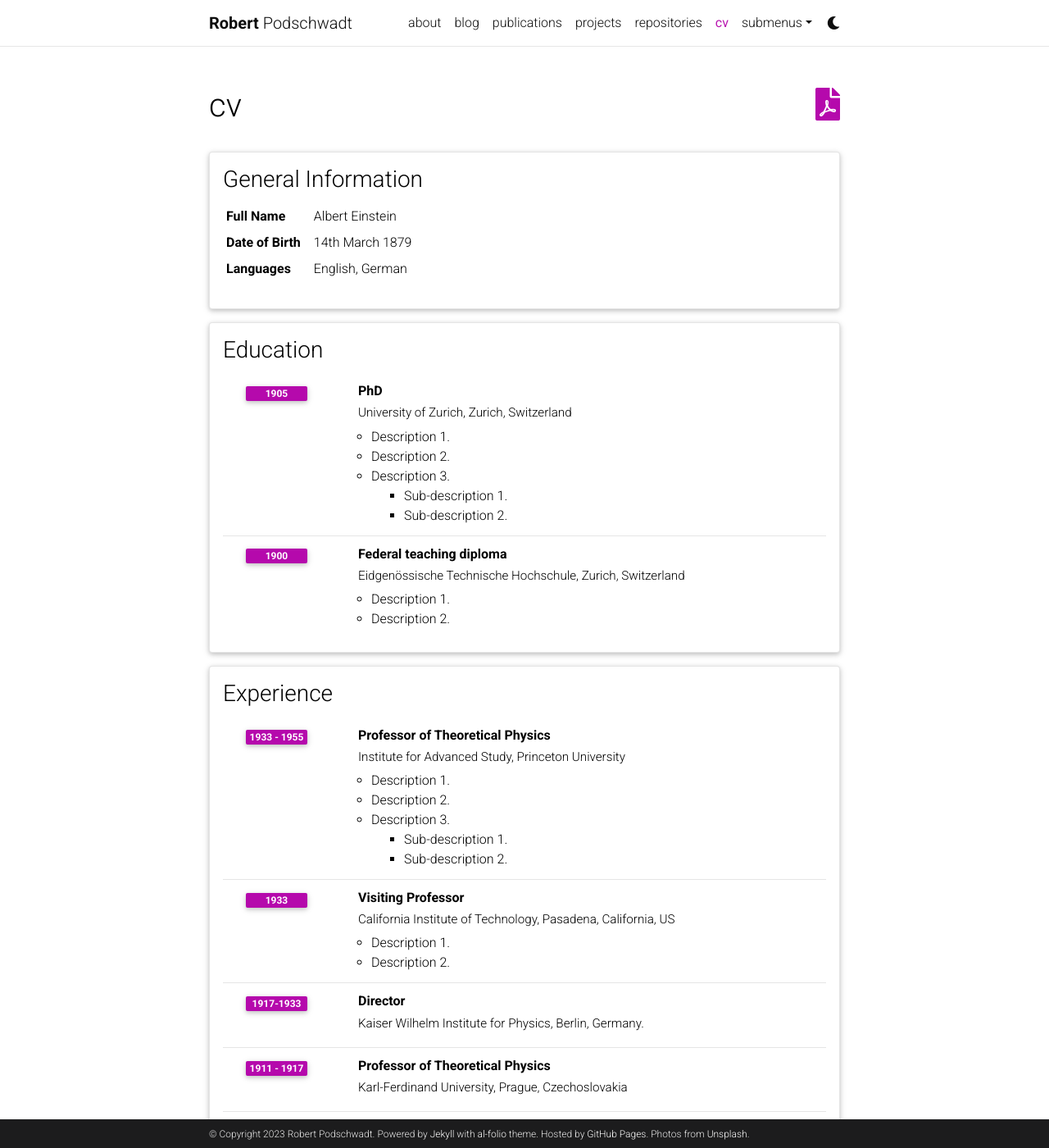
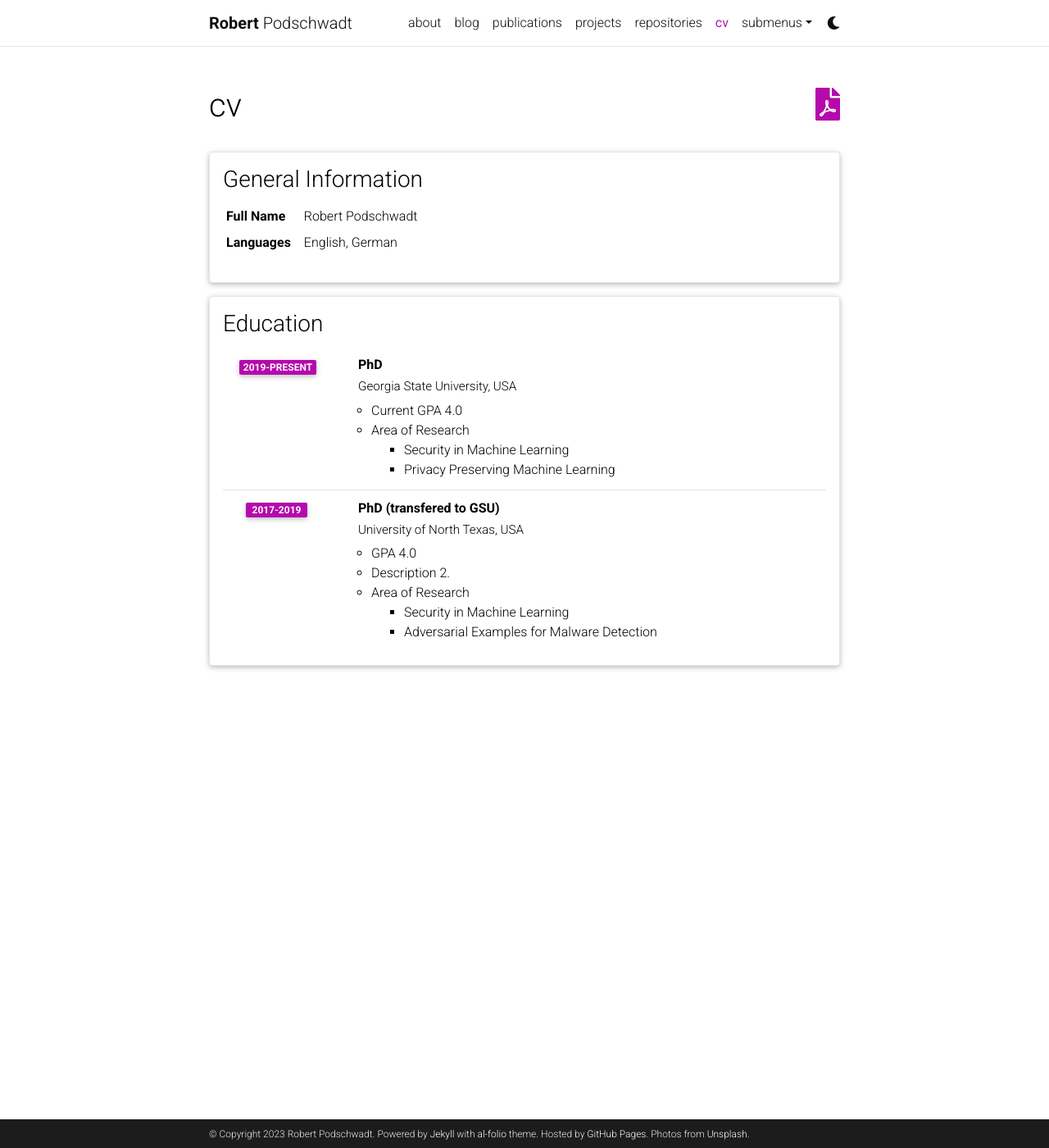
Before and after one commit to podschwadt/podschwadt.github.io, a Jekyll site: the page built from _pages/cv.md, in a window 1280 px wide and 1400 px high. Shown: the whole window at 82% size. Built offline with Jekyll 4.4.1, drawn with Linux system fonts in a browser that asks for light colours; comment, search, counter and statistics services are not loaded; a style sheet for code colours, icons or effects is not loaded; some of the changed text lies outside the part shown.

Commit message:
updated cv

```diff
--- a/_data/cv.yml
+++ b/_data/cv.yml
@@ -2,9 +2,7 @@
   type: map
   contents:
     - name: Full Name
-      value: Albert Einstein
-    - name: Date of Birth
-      value: 14th March 1879
+      value: Robert Podschwadt
     - name: Languages
       value: English, German
 
@@ -12,86 +10,100 @@
   type: time_table
   contents:
     - title: PhD
-      institution: University of Zurich, Zurich, Switzerland
-      year: 1905
+      institution: Georgia State University, USA
+      year: 2019-present
       description:
-        - Description 1.
+        - Current GPA 4.0
+        - title: Area of Research
+          contents:
+            - Security in Machine Learning
+            - Privacy Preserving Machine Learning
+    - title: PhD (transfered to GSU)
+      institution: University of North Texas, USA
+      year: 2017-2019
+      description:
+        - GPA 4.0
         - Description 2.
-        - title: Description 3.
+        - title: Area of Research
           contents:
-            - Sub-description 1.
-            - Sub-description 2.
-    - title: Federal teaching diploma
-      institution: Eidgenössische Technische Hochschule, Zurich, Switzerland
-      year: 1900
-      description:
-        - Description 1.
-        - Description 2.
+            - Security in Machine Learning
+            - Adversarial Examples for Malware Detection
+#       institution: Eidgenössische Technische Hochschule, Zurich, Switzerland
+#       year: 1900
+#       description:
+#         - Description 1.
+#         - Description 2.
+#     - title: Federal teaching diploma
+#       institution: Eidgenössische Technische Hochschule, Zurich, Switzerland
+#       year: 1900
+#       description:
+#         - Description 1.
+#         - Description 2.
 
-- title: Experience
-  type: time_table
-  contents:
-    - title: Professor of Theoretical Physics
-      institution: Institute for Advanced Study, Princeton University
-      year: 1933 - 1955
-      description:
-        - Description 1.
-        - Description 2.
-        - title: Description 3.
-          contents:
-            - Sub-description 1.
-            - Sub-description 2.
-    - title: Visiting Professor
-      institution: California Institute of Technology, Pasadena, California, US
-      year: 1933
-      description:
-        - Description 1.
-        - Description 2.
+# - title: Experience
+#   type: time_table
+#   contents:
+#     - title: Professor of Theoretical Physics
+#       institution: Institute for Advanced Study, Princeton University
+#       year: 1933 - 1955
+#       description:
+#         - Description 1.
+#         - Description 2.
+#         - title: Description 3.
+#           contents:
+#             - Sub-description 1.
+#             - Sub-description 2.
+#     - title: Visiting Professor
+#       institution: California Institute of Technology, Pasadena, California, US
+#       year: 1933
+#       description:
+#         - Description 1.
+#         - Description 2.
 
-    - title: Director
-      institution: Kaiser Wilhelm Institute for Physics, Berlin, Germany.
-      year: 1917-1933
+#     - title: Director
+#       institution: Kaiser Wilhelm Institute for Physics, Berlin, Germany.
+#       year: 1917-1933
 
-    - title: Professor of Theoretical Physics
-      institution: Karl-Ferdinand University, Prague, Czechoslovakia
-      year: 1911 - 1917
-      description:
+#     - title: Professor of Theoretical Physics
+#       institution: Karl-Ferdinand University, Prague, Czechoslovakia
+#       year: 1911 - 1917
+#       description:
 
-    - title: Associate Professor of Theoretical Physics
-      institution: University of Zurich, Zurich, Switzerland
-      year: 1909 - 1911
+#     - title: Associate Professor of Theoretical Physics
+#       institution: University of Zurich, Zurich, Switzerland
+#       year: 1909 - 1911
 
-- title: Open Source Projects
-  type: time_table
-  contents:
-    - title: <a href="https://github.com/alshedivat/al-folio">al-folio</a>
-      year: 2015-now
-      description: A beautiful, simple, clean, and responsive Jekyll theme for academics.
+# - title: Open Source Projects
+#   type: time_table
+#   contents:
+#     - title: <a href="https://github.com/alshedivat/al-folio">al-folio</a>
+#       year: 2015-now
+#       description: A beautiful, simple, clean, and responsive Jekyll theme for academics.
 
-- title: Honors and Awards
-  type: time_table
-  contents:
-    - year: 1921
-      items:
-        - Nobel Prize in Physics
-        - Matteucci Medal
-    - year: 2029
-      items:
-        - Max Planck Medal
+# - title: Honors and Awards
+#   type: time_table
+#   contents:
+#     - year: 1921
+#       items:
+#         - Nobel Prize in Physics
+#         - Matteucci Medal
+#     - year: 2029
+#       items:
+#         - Max Planck Medal
 
-- title: Academic Interests
-  type: nested_list
-  contents:
-    - title: Topic 1.
-      items:
-        - Description 1.
-        - Description 2.
-    - title: Topic 2.
-      items:
-        - Description 1.
-        - Description 2.
+# - title: Academic Interests
+#   type: nested_list
+#   contents:
+#     - title: Topic 1.
+#       items:
+#         - Description 1.
+#         - Description 2.
+#     - title: Topic 2.
+#       items:
+#         - Description 1.
+#         - Description 2.
 
-- title: Other Interests
-  type: list
-  contents:
-    - <u>Hobbies:</u> Hobby 1, Hobby 2, etc.
+# - title: Other Interests
+#   type: list
+#   contents:
+#     - <u>Hobbies:</u> Hobby 1, Hobby 2, etc.
--- a/_pages/cv.md
+++ b/_pages/cv.md
@@ -4,5 +4,5 @@ permalink: /cv/
 title: cv
 nav: true
 nav_order: 4
-cv_pdf: example_pdf.pdf
+cv_pdf: podschwadt_cv.pdf
 ---
```
Also changed, not shown: _bibliography/papers.bib (+12 -0 lines), 2 other files.
